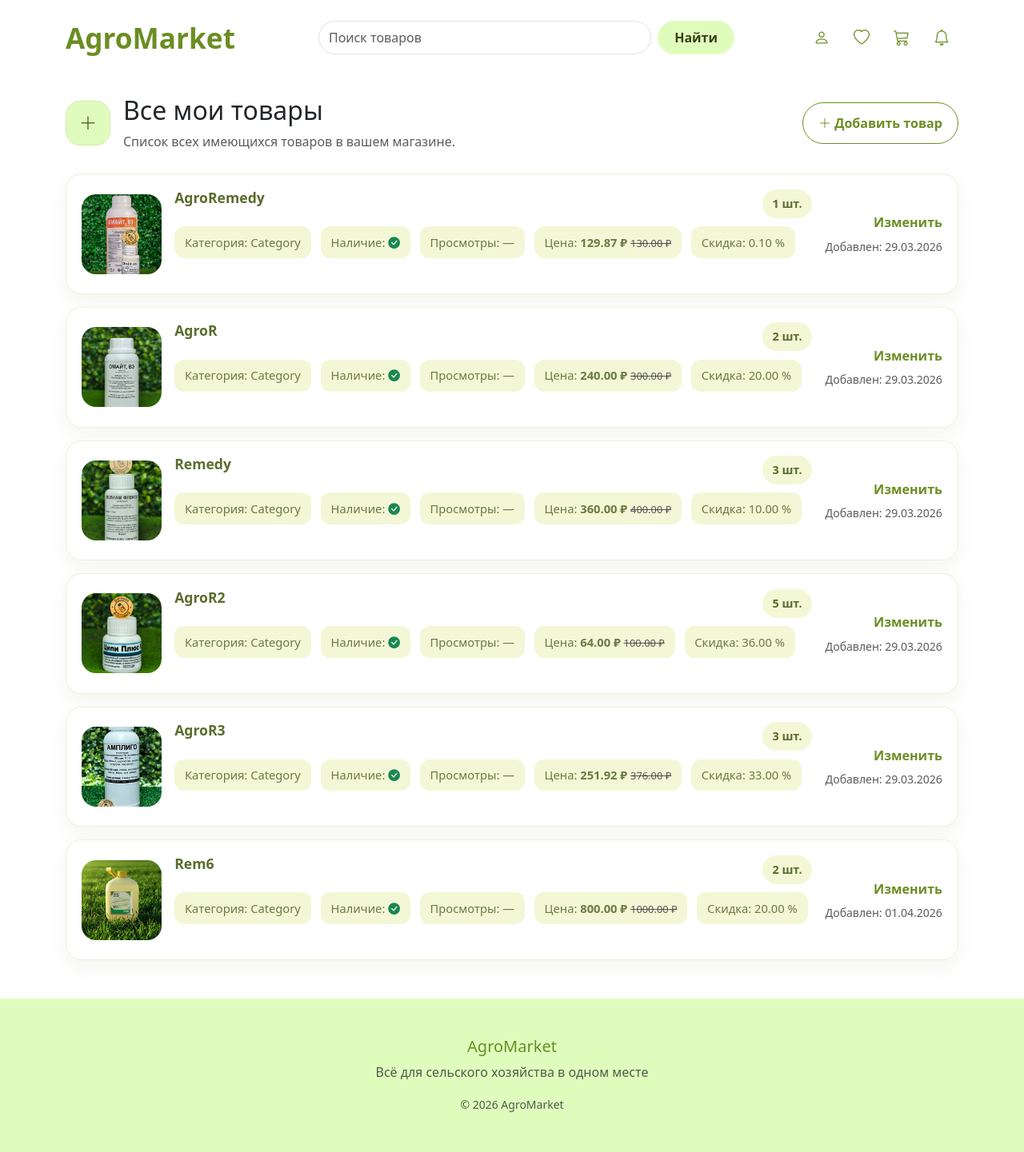
After one commit to Olesea05/AgroMarket, a Django app: template products/templates/products/seller_products.html in a window 1280 px wide. The commit adds this page. Shown: the whole page at 80% size. Run offline with Django 5.2, Linux system fonts and the light colour scheme; the template is opened without the code that fills it: values that come from a table or form of the project are taken from there, others are empty; data comes from the database, SQL or seed files in the repository; both versions use the stored data as it was after the commit.

Commit message:
Добавлена страница со всеми товарами продавца

```diff
--- a/config/urls.py
+++ b/config/urls.py
@@ -7,6 +7,7 @@ urlpatterns = [
     path('admin/', admin.site.urls),
     path('', include('products.urls')),
     path('users/', include('users.urls')),
+    path('products/', include('products.urls')),
 ]
 
 # Раздача медиа в режиме DEBUG
--- a/products/static/products/css/style.css
+++ b/products/static/products/css/style.css
@@ -109,6 +109,263 @@
     }
 }
 
+.seller-products-header {
+    display: flex;
+    align-items: center;
+    justify-content: space-between;
+    gap: 1rem;
+    margin-bottom: 1.75rem;
+    flex-wrap: wrap;
+}
+
+.seller-products-title {
+    display: flex;
+    align-items: center;
+    gap: 1rem;
+    min-width: 0;
+}
+
+.seller-products-add {
+    width: 56px;
+    height: 56px;
+    border-radius: 18px;
+    display: inline-flex;
+    align-items: center;
+    justify-content: center;
+    background-color: #e0fcbc;
+    border: 1px solid #d6e8a9;
+    color: #4c611a;
+    font-size: 1.4rem;
+    transition: background-color 0.2s ease, transform 0.2s ease;
+}
+
+.seller-products-add:hover,
+.seller-products-add:focus {
+    background-color: #d8f6b4;
+    color: #354017;
+    transform: translateY(-1px);
+}
+
+.seller-products-add-link {
+    border-radius: 50px;
+    padding: 0.8rem 1.2rem;
+}
+
+.seller-products-list {
+    display: grid;
+    gap: 1rem;
+}
+
+.seller-product-item {
+    display: grid;
+    grid-template-columns: 100px minmax(0, 1fr) auto;
+    gap: 1rem;
+    align-items: center;
+    padding: 1.15rem 1.2rem;
+    background: #ffffff;
+    border: 1px solid #edf0dc;
+    border-radius: 20px;
+    box-shadow: 0 10px 24px rgba(84, 106, 24, 0.06);
+}
+
+.product-thumb {
+    width: 100px;
+    height: 100px;
+    border-radius: 18px;
+    overflow: hidden;
+    background: #f6f9e7;
+    display: flex;
+    align-items: center;
+    justify-content: center;
+}
+
+.product-thumb img {
+    width: 100%;
+    height: 100%;
+    object-fit: cover;
+    display: block;
+}
+
+.product-image-placeholder {
+    color: #6b8e23;
+    font-size: 0.95rem;
+    text-align: center;
+    line-height: 1.4;
+    display: grid;
+    place-items: center;
+    gap: 0.25rem;
+    padding: 0.5rem;
+}
+
+.product-item-main {
+    min-width: 0;
+}
+
+.product-item-top {
+    display: flex;
+    align-items: flex-start;
+    justify-content: space-between;
+    gap: 1rem;
+    flex-wrap: wrap;
+    margin-bottom: 0.65rem;
+}
+
+.product-item-info-row {
+    display: flex;
+    align-items: center;
+    gap: 0.75rem;
+    flex-wrap: wrap;
+    margin-bottom: 0.8rem;
+}
+
+.product-item-meta {
+    display: flex;
+    flex-wrap: wrap;
+    gap: 0.75rem;
+    margin-bottom: 0;
+}
+
+.product-item-details {
+    display: none;
+}
+
+.product-item-title {
+    font-size: 1.1rem;
+    margin: 0;
+    font-weight: 700;
+    color: #5b6c2d;
+}
+
+.product-item-badge {
+    background: #f3f7d6;
+    color: #5b6c2d;
+    font-weight: 600;
+    padding: 0.45rem 0.8rem;
+    border-radius: 999px;
+    font-size: 0.9rem;
+}
+
+.product-item-meta {
+    display: flex;
+    flex-wrap: wrap;
+    gap: 0.75rem;
+    color: #6c7a44;
+    font-size: 0.92rem;
+    line-height: 1.5;
+    margin-bottom: 0.8rem;
+}
+
+.product-item-meta span {
+    min-width: 0;
+    background: #f3f7d6;
+    color: #6c7a44;
+    border-radius: 12px;
+    padding: 0.55rem 0.8rem;
+    font-size: 0.92rem;
+    line-height: 1.5;
+}
+
+.product-item-details {
+    display: none;
+}
+
+.product-item-details span {
+    background: #f3f7d6;
+    color: #6c7a44;
+    border-radius: 12px;
+    padding: 0.55rem 0.8rem;
+    font-size: 0.92rem;
+    line-height: 1.5;
+}
+
+.product-item-details strong {
+    color: #354017;
+}
+
+.product-item-status {
+    display: flex;
+    flex-direction: column;
+    align-items: flex-end;
+    gap: 0.45rem;
+    text-align: right;
+    min-width: 120px;
+}
+
+.product-item-status a {
+    color: #6b8e23;
+    font-weight: 700;
+    text-decoration: none;
+}
+
+.product-item-status a:hover {
+    color: #354017;
+    text-decoration: underline;
+}
+
+.empty-seller-state {
+    background: #f7fbe8;
+    border: 1px dashed #c4d19a;
+    border-radius: 20px;
+    padding: 2rem;
+    text-align: center;
+    color: #6a7b33;
+}
+
+.empty-seller-state h3 {
+    margin-bottom: 0.65rem;
+    color: #5b6a33;
+}
+
+.empty-seller-state p {
+    color: #6b7a45;
+    font-size: 0.98rem;
+    line-height: 1.6;
+    max-width: 560px;
+    margin: 0 auto;
+}
+
+@media (max-width: 900px) {
+    .seller-product-item {
+        grid-template-columns: 90px 1fr;
+    }
+
+    .product-item-status {
+        align-items: flex-start;
+        text-align: left;
+        min-width: 0;
+    }
+}
+
+@media (max-width: 630px) {
+    .seller-products-header {
+        flex-direction: column;
+        align-items: stretch;
+    }
+
+    .seller-products-title {
+        width: 100%;
+    }
+
+    .seller-products-add-link {
+        width: 100%;
+        justify-content: center;
+    }
+
+    .seller-product-item {
+        grid-template-columns: 1fr;
+        padding: 1rem;
+    }
+
+    .product-item-status {
+        align-items: flex-start;
+        text-align: left;
+    }
+}
+
+main.container {
+    padding-bottom: 3rem;
+}
+
 .footer-soft {
     background-color: #e0fcbc;
 }
--- a/products/templates/products/base.html
+++ b/products/templates/products/base.html
@@ -67,7 +67,7 @@
         }
     </style>
 </head>
-<body>
+<body class="d-flex flex-column min-vh-100">
 
 <!-- Верхний хедер -->
 <nav class="navbar py-3">
@@ -112,13 +112,13 @@
 </nav>
 
 <!-- Контент -->
-<div class="container mt-4">
+<main class="container mt-4 flex-grow-1">
     {% block content %}
     {% endblock %}
-</div>
+</main>
 
 <!-- Футер -->
-<footer class="mt-5 py-5 footer-soft">
+<footer class="mt-5 py-5 footer-soft mt-auto">
     <div class="container text-center">
         <h5 class="main-color">AgroMarket</h5>
         <p class="text-muted">Всё для сельского хозяйства в одном месте</p>
--- /dev/null
+++ b/products/templates/products/seller_products.html
@@ -0,0 +1,70 @@
+{% extends 'products/base.html' %}
+
+{% block title %}Мои товары — AgroMarket{% endblock %}
+
+{% block content %}
+<div class="seller-products-header">
+    <div class="seller-products-title">
+        <a href="#" class="seller-products-add" title="Добавить товар" aria-label="Добавить товар">
+            <i class="bi bi-plus-lg"></i>
+        </a>
+        <div>
+            <h2>Все мои товары</h2>
+            <p class="text-muted mb-0">Список всех имеющихся товаров в вашем магазине.</p>
+        </div>
+    </div>
+    <a href="#" class="btn btn-outline-custom seller-products-add-link">
+        <i class="bi bi-plus-lg"></i> Добавить товар
+    </a>
+</div>
+
+<div class="seller-products-list">
+    {% for product in products %}
+    <article class="seller-product-item">
+        <div class="product-thumb">
+            {% if product.image %}
+                <img src="{{ product.image.url }}" alt="{{ product.name }}">
+            {% else %}
+                <div class="product-image-placeholder">
+                    <i class="bi bi-image"></i>
+                    <span>Нет фото</span>
+                </div>
+            {% endif %}
+        </div>
+
+        <div class="product-item-main">
+            <div class="product-item-top">
+                <h3 class="product-item-title">{{ product.name }}</h3>
+                <span class="product-item-badge">{{ product.quantity }} шт.</span>
+            </div>
+
+            <div class="product-item-info-row">
+                <div class="product-item-meta">
+                    <span>Категория: {{ product.category.name }}</span>
+                    <span>Наличие: {% if product.quantity > 0 %}
+                        <i class="bi bi-check-circle-fill text-success" aria-label="В наличии"></i>
+                    {% else %}
+                        <i class="bi bi-x-circle-fill text-danger" aria-label="Нет в наличии"></i>
+                    {% endif %}</span>
+                    <span>Просмотры: —</span>
+                    <span>Цена: <strong>{{ product.price_with_discount|floatformat:2 }} ₽</strong>{% if product.discount %} <small class="text-muted text-decoration-line-through">{{ product.original_price|floatformat:2 }} ₽</small>{% endif %}</span>
+                    {% if product.discount %}
+                    <span>Скидка: {{ product.discount|floatformat:2 }} %</span>
+                    {% endif %}
+                </div>
+            </div>
+        </div>
+
+        <div class="product-item-status">
+            <a href="#">Изменить</a>
+            <span class="text-muted small">Добавлен: {{ product.created_at|date:"d.m.Y" }}</span>
+        </div>
+    </article>
+    {% empty %}
+    <div class="empty-seller-state">
+        <h3>У вас пока нет товаров</h3>
+        <p class="mb-0">Добавьте первый товар, чтобы начать продавать на AgroMarket.</p>
+    </div>
+    {% endfor %}
+</div>
+{% endblock %}
--- a/products/urls.py
+++ b/products/urls.py
@@ -3,4 +3,5 @@ from . import views
 
 urlpatterns = [
     path('', views.index, name='index'),
+    path('seller/products/', views.seller_products, name='seller_products'),
 ]
--- a/users/views.py
+++ b/users/views.py
@@ -39,10 +39,6 @@ def seller_dashboard(request):
     # Получаем последние 4 товара текущего продавца
     latest_products = list(request.user.products.all().order_by('-id')[:4])
 
-    # Дополняем до 4 элементов None для пустых слотов
-    while len(latest_products) < 4:
-        latest_products.append(None)
-
     # Статистика
     total_products = request.user.products.count()
 
```
Also changed, not shown: products/views.py (+11 -1 lines), users/templates/users/seller_dashboard.html (+8 -6 lines), db.sqlite3, media/users/default.png.
